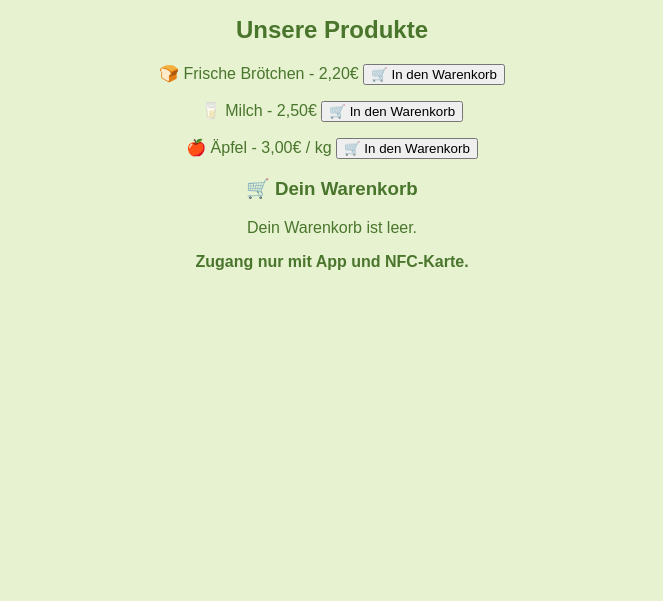
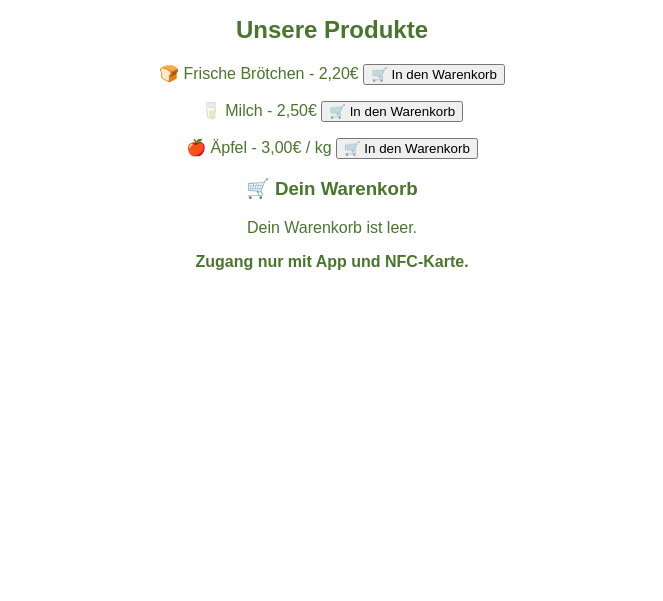
Before and after one commit to sjos666/Nordheim24, a plain HTML site: page index.html in a window 1280 px wide. Shown: the part 199-800 px from the top of the page, without its empty margins (308-971 px from the left). Drawn offline with Linux system fonts and the light colour scheme.

Commit message:
Update index.html

```diff
--- a/index.html
+++ b/index.html
@@ -7,7 +7,7 @@
     <style>
         body {
             font-family: Arial, sans-serif;
-            background-color: #E6F2D0;
+            background-color: transparent;
             color: #4A752C;
             text-align: center;
             padding: 20px;
```
